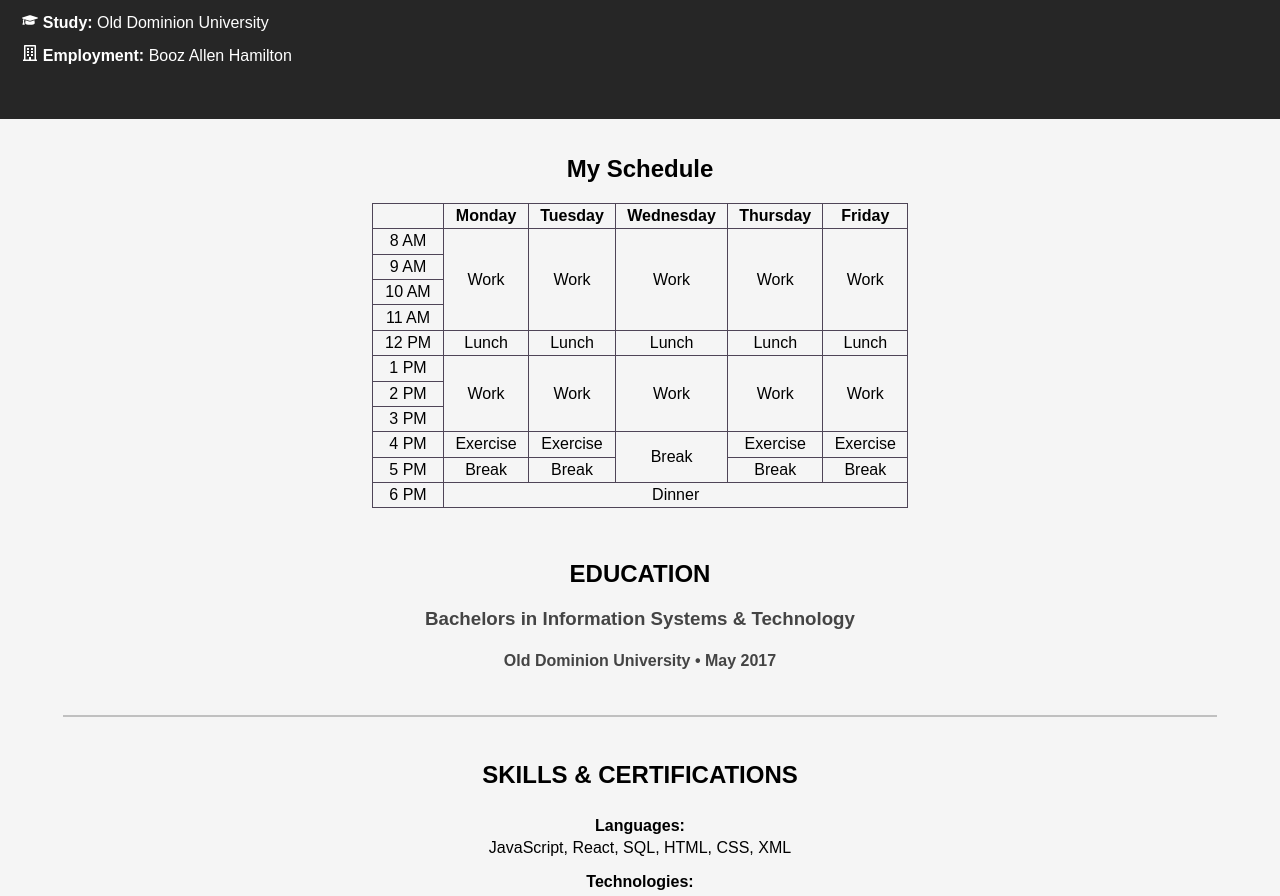
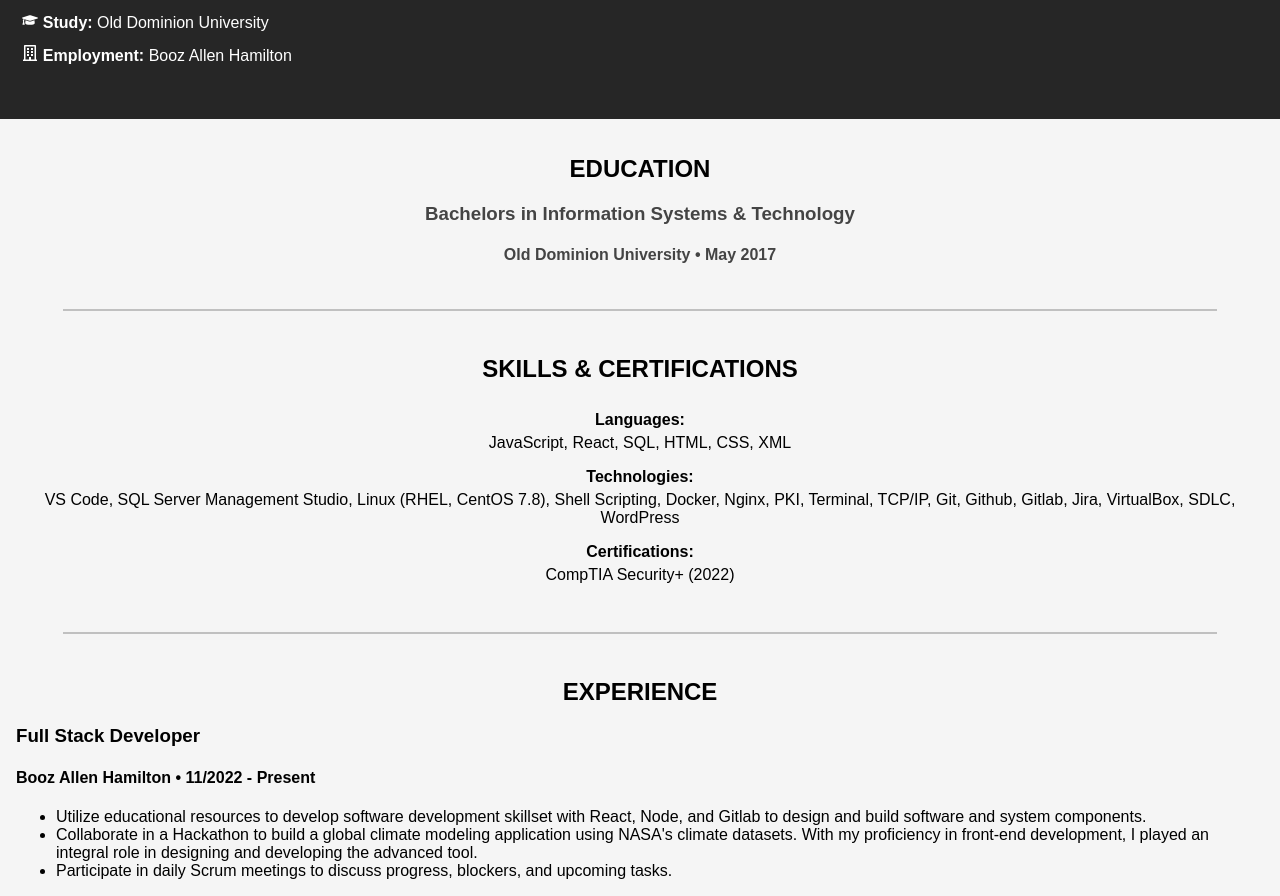
Before and after one commit to stanleyjh/My_Website, a React (Create React App) app: page / in a window 1280 px wide. Shown: the part 1209-2105 px from the top of the page. Built offline with nearby package versions, Linux system fonts and the light colour scheme.

Commit message:
removed Schedule.js component for now

```diff
--- a/src/pages/Home.js
+++ b/src/pages/Home.js
@@ -2,11 +2,11 @@ import React from "react";
 // Components
 // import Navigation from "../components/Navigation";
 import About from "../components/About";
-import Schedule from "../components/Schedule";
+// import Schedule from "../components/Schedule";
 import Hero from "../components/Hero";
 import Resume from "../components/Resume";
 import Projects from "../components/Projects";
-import Contact from "../components/Contact";
+// import Contact from "../components/Contact";
 import Footer from "../components/Footer";
 // Styles
 import "../styles/global.css";
@@ -19,7 +19,7 @@ const Home = () => {
       {/* <Navigation data={data} /> */}
       <Hero />
       <About />
-      <Schedule />
+      {/* <Schedule /> */}
       <Resume />
       <Projects />
       {/* <Contact /> */}
```
